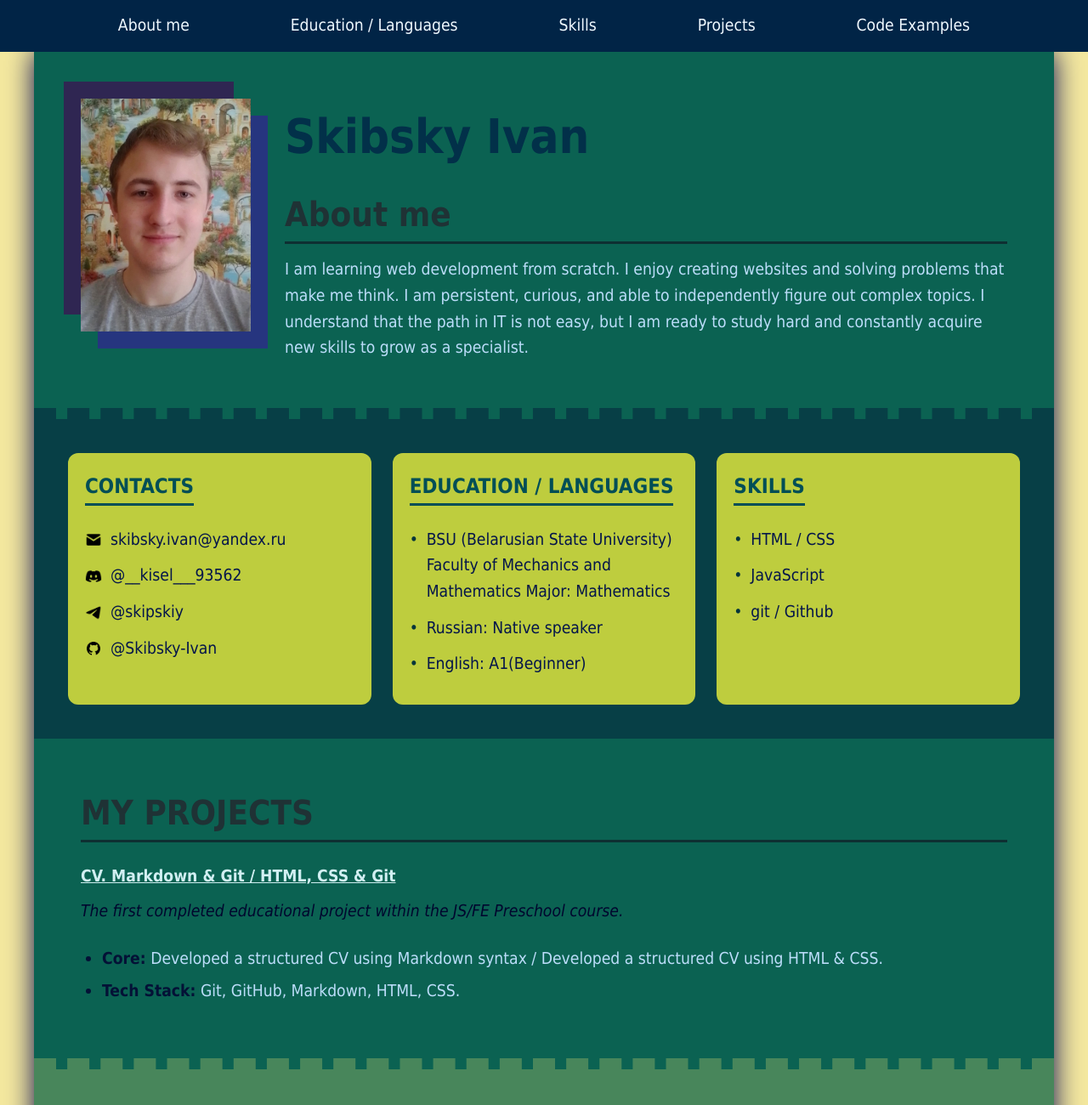
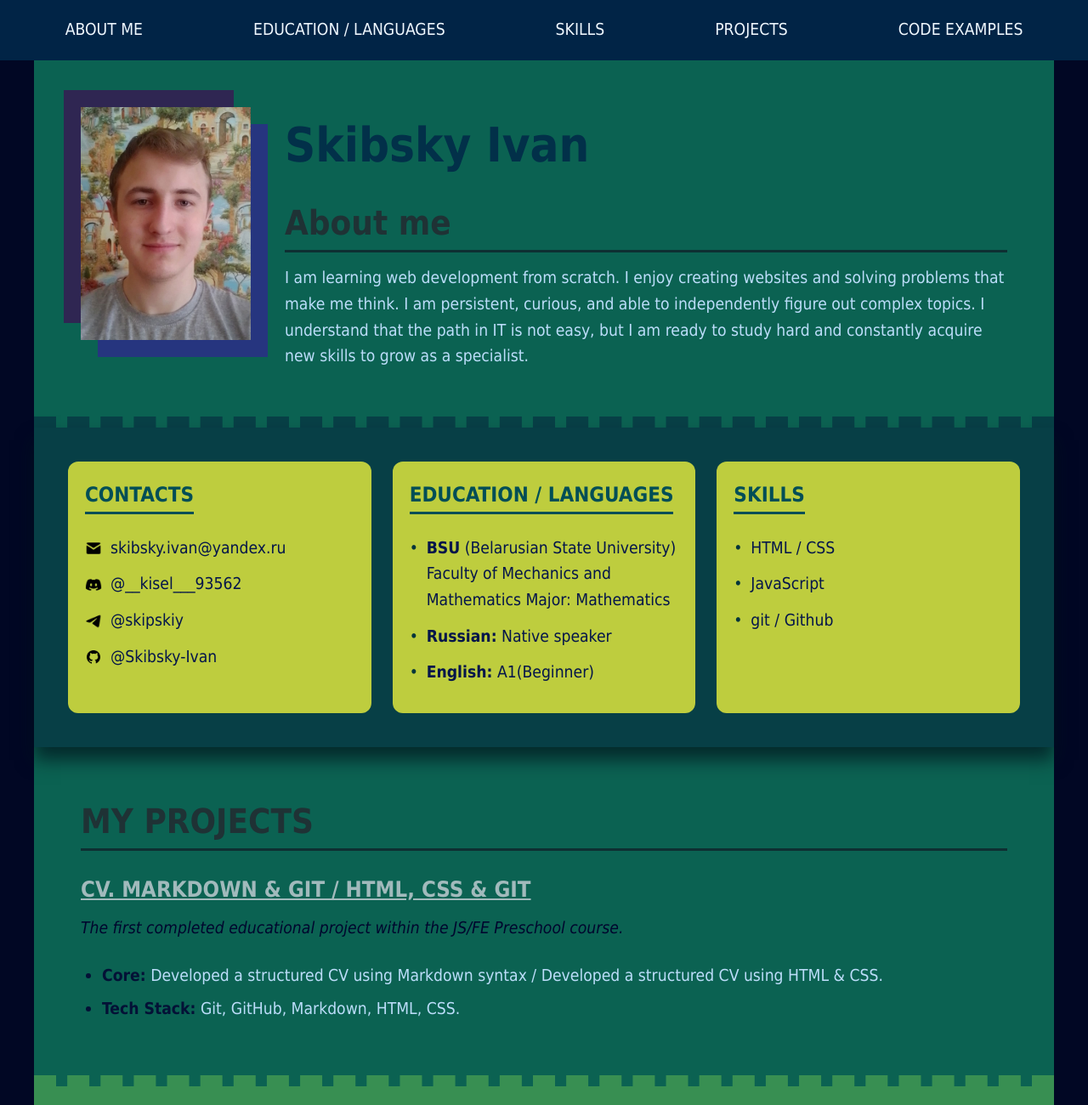
Before and after one commit to Skibsky-Ivan/rsschool-cv, a plain HTML site: page index.html in a window 1280 px wide. Shown: the top 1300 px of the page at 85% size. Drawn offline with Linux system fonts and the light colour scheme.

Commit message:
fix: minor changes in styles

```diff
--- a/index.html
+++ b/index.html
@@ -9,11 +9,11 @@
   <body>
     <nav>
       <ul>
-        <li><a href="#about-me">About me</a></li>
-        <li><a href="#education-languages">Education / Languages</a></li>
-        <li><a href="#skills">Skills</a></li>
-        <li><a href="#projects">Projects</a></li>
-        <li><a href="#code-examples">Code Examples</a></li>
+        <li><a href="#about-me">ABOUT ME</a></li>
+        <li><a href="#education-languages">EDUCATION / LANGUAGES</a></li>
+        <li><a href="#skills">SKILLS</a></li>
+        <li><a href="#projects">PROJECTS</a></li>
+        <li><a href="#code-examples">CODE EXAMPLES</a></li>
       </ul>
     </nav>
     <main>
@@ -85,7 +85,7 @@
             <h3>EDUCATION / LANGUAGES</h3>
             <ul>
               <li>
-                <span>BSU (Belarusian State University)</span> Faculty of
+                <span>BSU</span> (Belarusian State University) Faculty of
                   Mechanics and
                 Mathematics
                 Major: Mathematics
@@ -107,7 +107,7 @@
           <h2>MY PROJECTS</h2>
           <a
             href="https://github.com/Skibsky-Ivan/rsschool-cv/tree/rsschool-cv-html">
-            CV. Markdown & Git / HTML, CSS & Git</a
+            CV. MARKDOWN & GIT / HTML, CSS & GIT</a
           >
           <p>
             The first completed educational project within the JS/FE Preschool
--- a/style.css
+++ b/style.css
@@ -4,7 +4,7 @@
 }
 
 body {
-  background-color: rgb(244, 232, 159);
+  background-color: rgb(1, 7, 36);
   font-family: Tahoma, Geneva, Verdana, sans-serif;
   font-size: 1.2rem;
   line-height: 1.6;
@@ -21,17 +21,19 @@ h2 {
 /* ========== НАВИГАЦИЯ ========== */
 nav {
   background-color: rgb(1, 36, 70);
-  padding: 15px 0;
   position: sticky;
   top: 0;
   z-index: 100;
 }
 
 nav a, nav a:visited {
+  display: inline-flex;
+  padding: 20px 50px;
   color: aliceblue;
   text-decoration: none;
   transition: color 0.2s;
 }
+
 
 nav a:hover {
   color: rgb(193, 131, 55);
@@ -41,7 +43,8 @@ nav a:hover {
 nav > ul {
   display: flex;
   list-style: none;
-  justify-content: space-evenly;
+  justify-content: center;
+  gap: 30px;
   margin: 0 auto;
   padding: 0 20px;
 }
@@ -51,7 +54,6 @@ main {
   max-width: 1200px;
   margin: 0 auto;
   background-color: rgb(11, 98, 82);
-  box-shadow: 0 0 30px rgb(5, 8, 80);
 }
 
 /* ========== HEADER ========== */
@@ -86,6 +88,7 @@ header p {
   display: flex;
   gap: 25px;
   padding: 40px;
+  box-shadow: 0 15px 20px rgba(0, 19, 28, 0.7);
 }
 
 .general-info .info {
@@ -121,6 +124,10 @@ header p {
   font-size: 1.2rem;
 }
 
+.general-info span {
+  font-weight: bold;
+}
+
 /* Контакты — иконки и ссылки */
 .contact-icon {
   width: 20px;
@@ -152,14 +159,16 @@ header p {
 /* ========== ПРОЕКТЫ ========== */
 #projects {
   padding: 55px;
-  border-bottom: 13px dashed rgb(72, 134, 91);
+  border-bottom: 13px dashed rgb(56, 143, 82);
+
 }
 
 #projects > a {
   display: inline-block;
-  color: rgb(209, 239, 242);
+  color: rgb(161, 186, 188);
   font-weight: bold;
   margin: 10px 0;
+  font-size: 1.6rem;
 }
 
 #projects > a:hover {
@@ -194,7 +203,7 @@ header p {
 
 /* ========== ПРИМЕР КОДА ========== */
 #code-examples {
-  background-color: rgb(72, 134, 91);
+  background-color: rgb(56, 143, 82);
   padding: 55px;
 }
 
@@ -205,9 +214,3 @@ pre {
   overflow-x: auto;
   margin-top: 25px;
 }
-
-code {
-  font-family: 'Courier New', Courier, monospace;
-  font-size: 1.2rem;
-  line-height: 1.4;
-}
```
